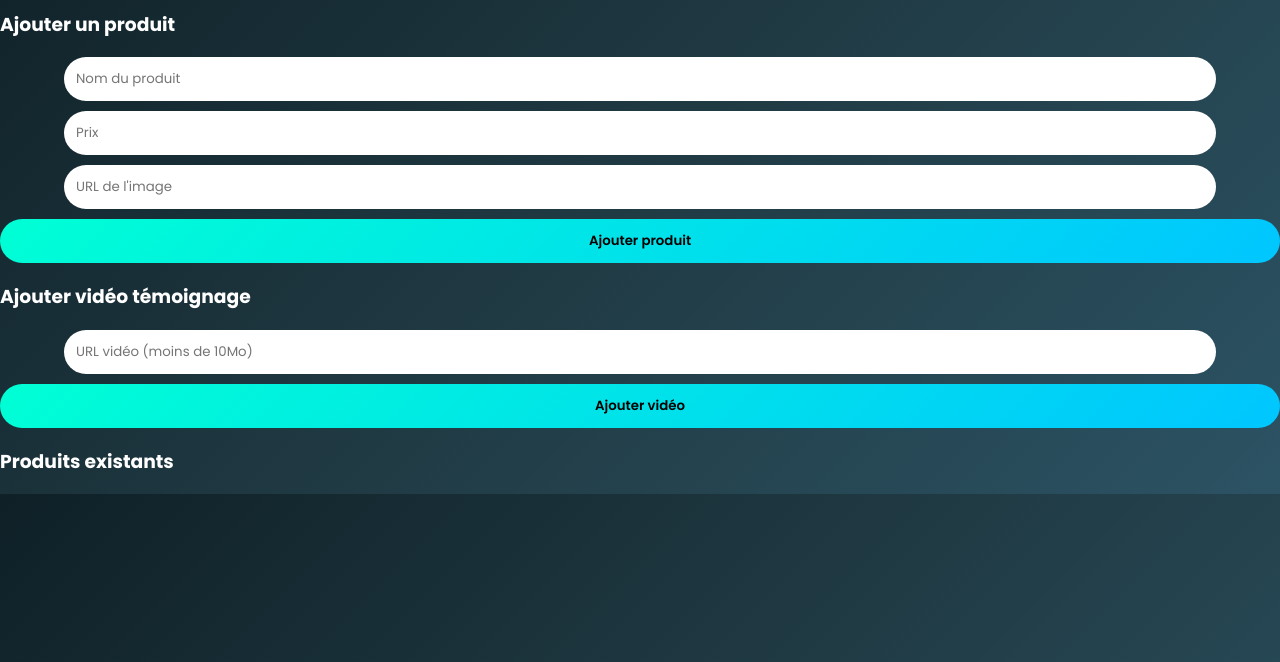
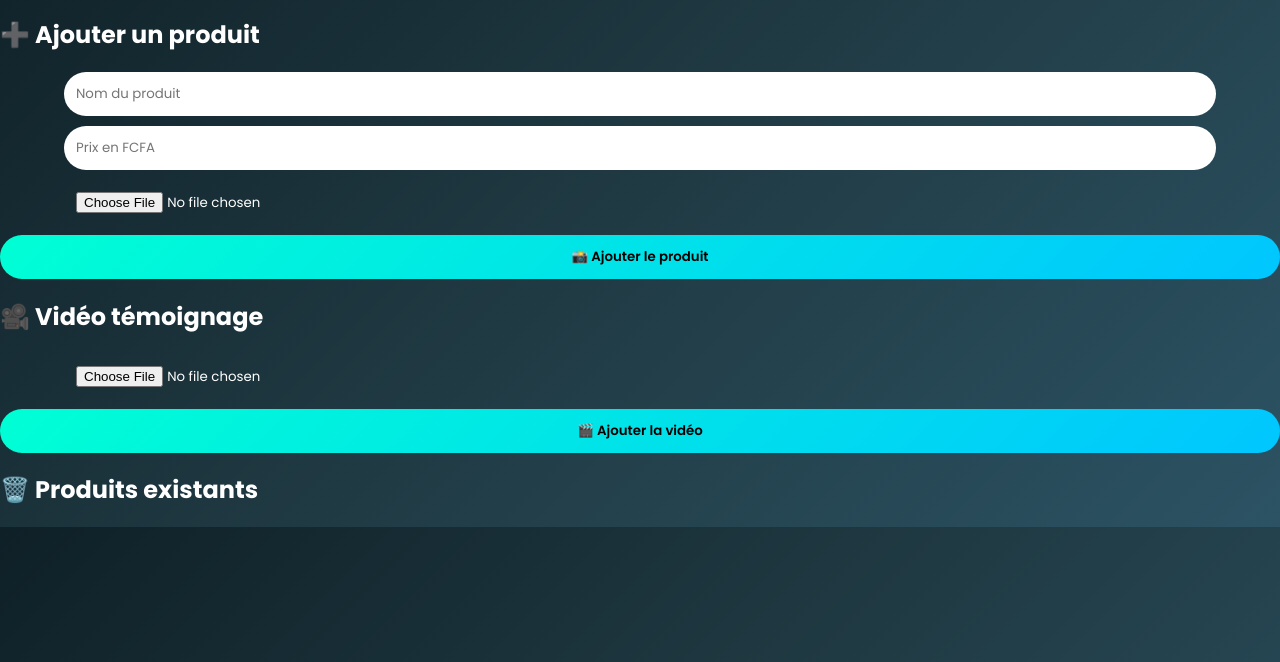
Before and after one commit to aposossou-sudo/Boutique-, a website: page admin.html in a window 1280 px wide. Shown: the part 138-800 px from the top of the page. Drawn offline with Linux system fonts and the light colour scheme; no server answers.

Commit message:
Update admin.html

```diff
--- a/admin.html
+++ b/admin.html
@@ -1,30 +1,35 @@
 <!DOCTYPE html>
 <html lang="fr">
 <head>
-  <meta charset="UTF-8">
-  <title>Administration</title>
-  <link rel="stylesheet" href="style.css">
-  <script defer src="script.js"></script>
+<meta charset="UTF-8">
+<title>Administration</title>
+<link rel="stylesheet" href="style.css">
+<script defer src="script.js"></script>
 </head>
 <body>
 
-<div id="loader"><div class="bar"></div></div>
+<div id="loader">
+  <div class="loader-box">
+    <p>Chargement...</p>
+    <div class="progress"></div>
+  </div>
+</div>
 
-<h2 style="text-align:center;margin-top:30px;">🔐 Administration</h2>
+<h1>🔐 ADMINISTRATION</h1>
 
 <input type="password" id="password" placeholder="Mot de passe admin">
 
-<h3>Ajouter un produit</h3>
+<h2>➕ Ajouter un produit</h2>
 <input id="nom" placeholder="Nom du produit">
-<input id="prix" placeholder="Prix">
-<input id="image" placeholder="URL de l'image">
-<button onclick="ajouterProduit()">Ajouter produit</button>
+<input id="prix" type="number" placeholder="Prix en FCFA">
+<input type="file" id="imageFile" accept="image/*">
+<button onclick="ajouterProduit()">📸 Ajouter le produit</button>
 
-<h3>Ajouter vidéo témoignage</h3>
-<input id="videoInput" placeholder="URL vidéo (moins de 10Mo)">
-<button onclick="ajouterVideo()">Ajouter vidéo</button>
+<h2>🎥 Vidéo témoignage</h2>
+<input type="file" id="videoFile" accept="video/*">
+<button onclick="ajouterVideo()">🎬 Ajouter la vidéo</button>
 
-<h3>Produits existants</h3>
+<h2>🗑️ Produits existants</h2>
 <ul id="listeProduits"></ul>
 
 </body>
```
